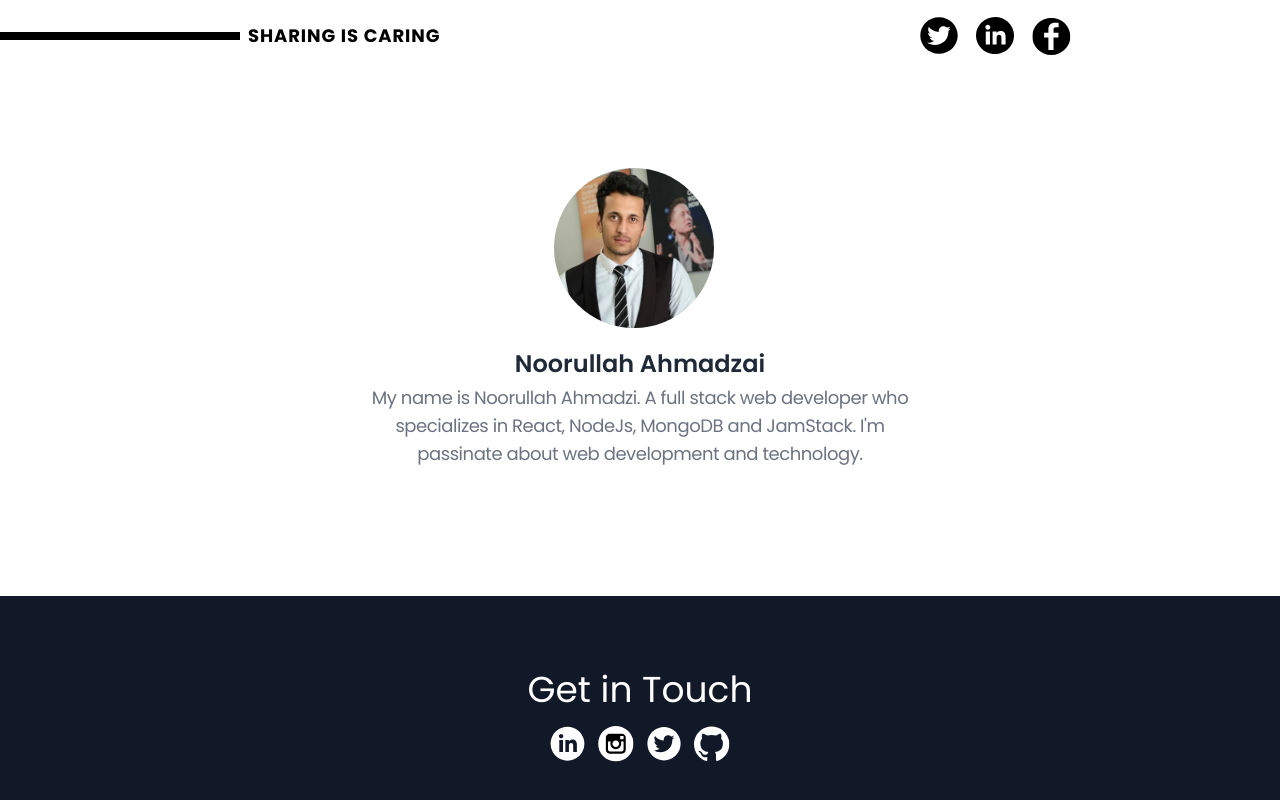
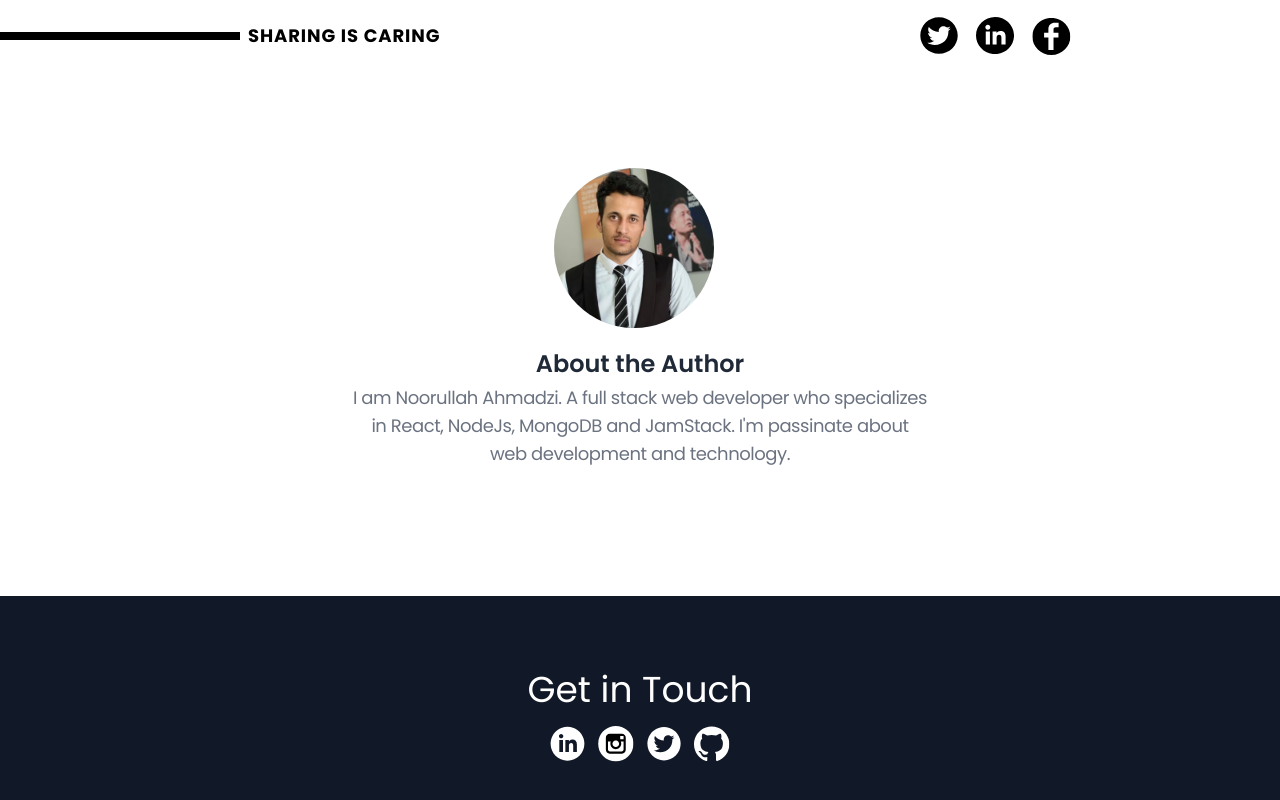
Before and after one commit to noor-codes/noorullah.dev, a Next.js app: page /blog/article in a window 1280 px wide. Shown: the part 1549-2349 px from the top of the page. Built offline with nearby package versions, Linux system fonts and the light colour scheme.

Commit message:
Minor Issues

```diff
--- a/pages/blog/article/index.jsx
+++ b/pages/blog/article/index.jsx
@@ -72,8 +72,8 @@ const Blog = () => (
     <Sharing />
 
     <AboutAuthor
-      name="Noorullah Ahmadzai"
-      description=" My name is Noorullah Ahmadzi. A full stack web developer who specializes in React, NodeJs,
+      name="About the Author"
+      description="I am Noorullah Ahmadzi. A full stack web developer who specializes in React, NodeJs,
         MongoDB and JamStack. I'm passinate about web development and technology."
     />
 
```
